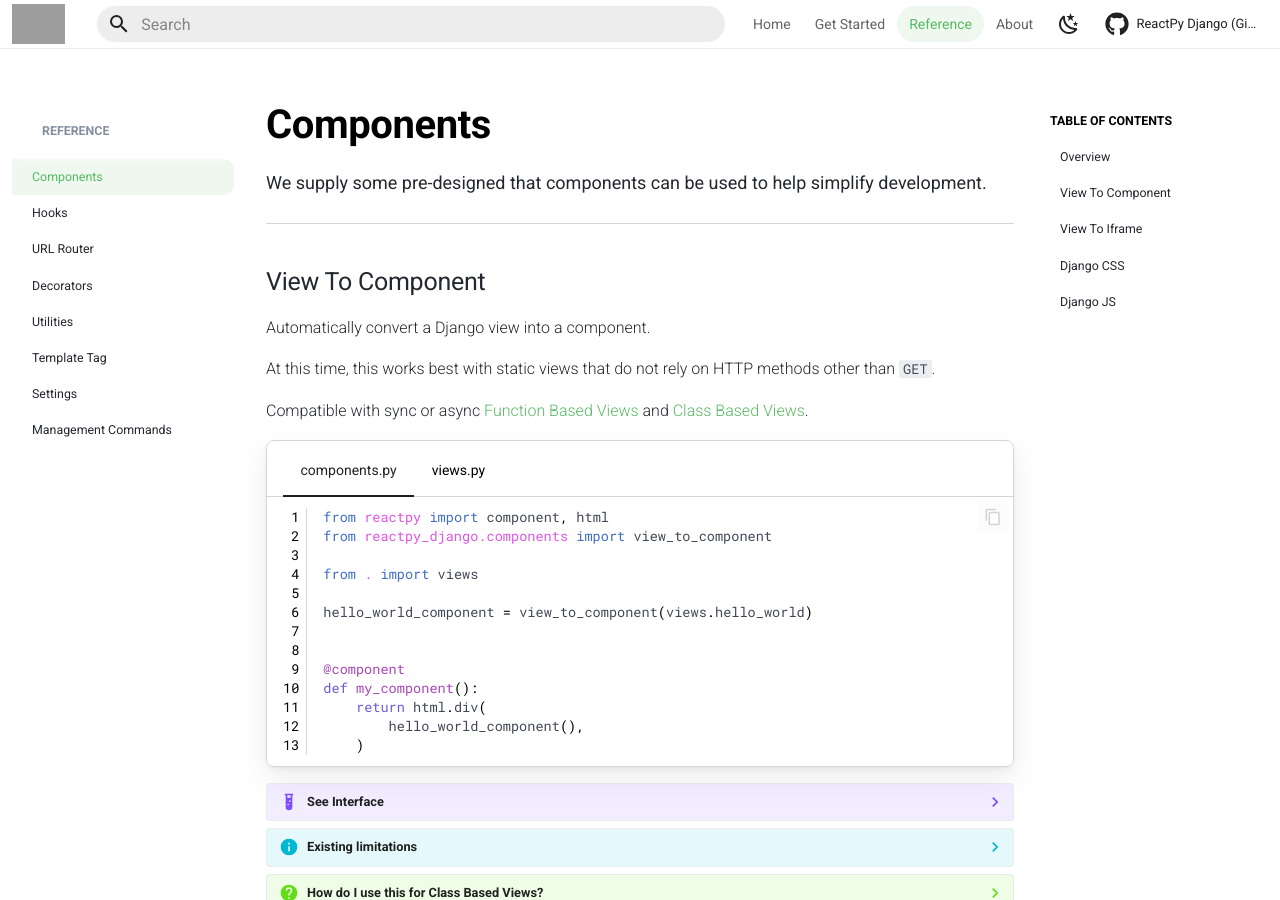
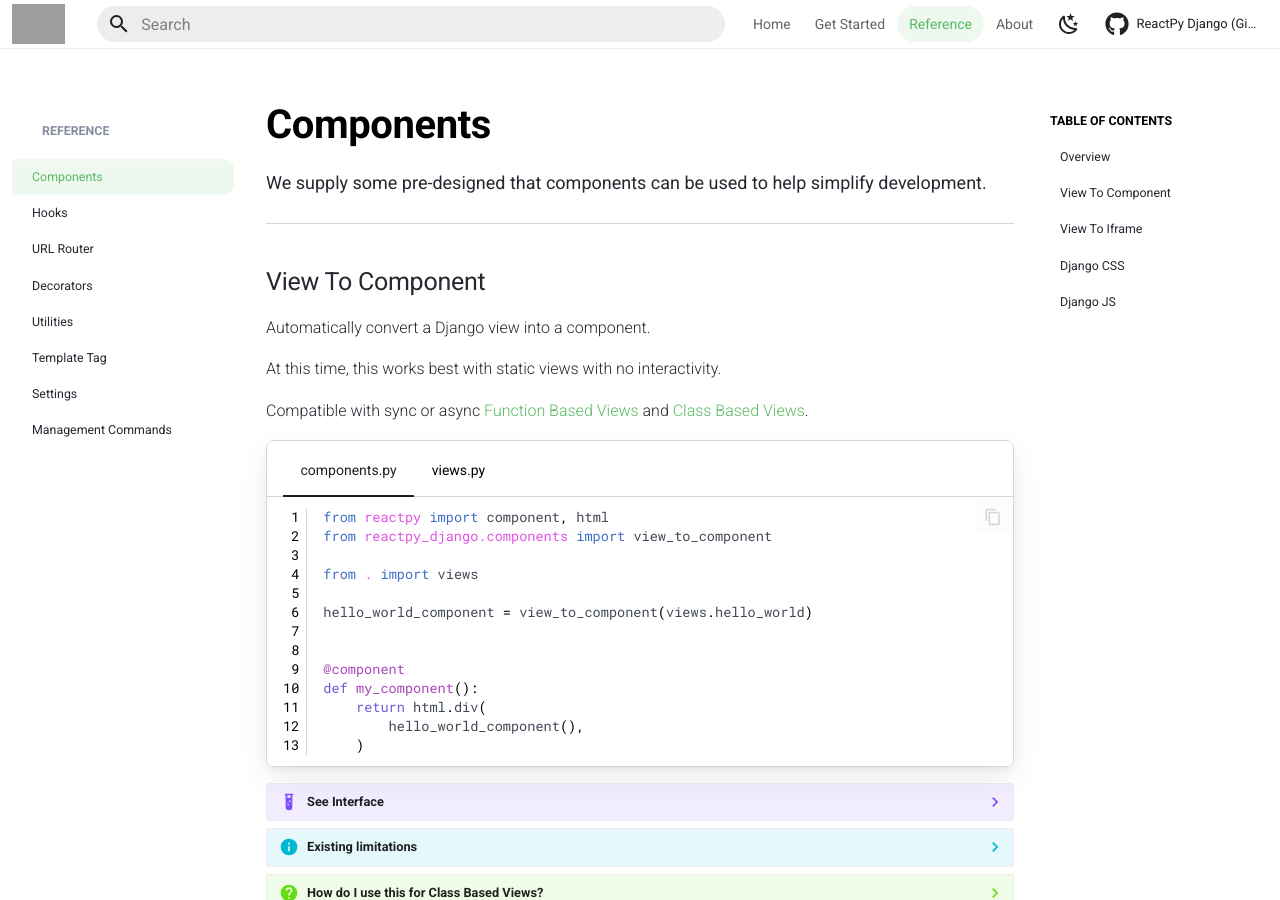
Before and after one commit to reactive-python/reactpy-django, an MkDocs documentation site: the page built from docs/src/reference/components.md, in a window 1280 px wide and 900 px high. Built offline with MkDocs 1.6.1 and Material for MkDocs 9.7.7, drawn with Linux system fonts in a browser that asks for light colours; comment, search, counter and statistics services are not loaded; the version menu is left out; grey boxes are pictures that could not be loaded.

Commit message:
fix a few stale docs lines

```diff
--- a/docs/src/reference/components.md
+++ b/docs/src/reference/components.md
@@ -12,7 +12,7 @@ We supply some pre-designed that components can be used to help simplify develop
 
 Automatically convert a Django view into a component.
 
-At this time, this works best with static views that do not rely on HTTP methods other than `GET`.
+At this time, this works best with static views with no interactivity.
 
 Compatible with sync or async [Function Based Views](https://docs.djangoproject.com/en/dev/topics/http/views/) and [Class Based Views](https://docs.djangoproject.com/en/dev/topics/class-based-views/).
 
```
Also changed, not shown: other parts of docs/src/reference/components.md (+1 -1 lines), docs/src/reference/settings.md (+5 -4 lines).
